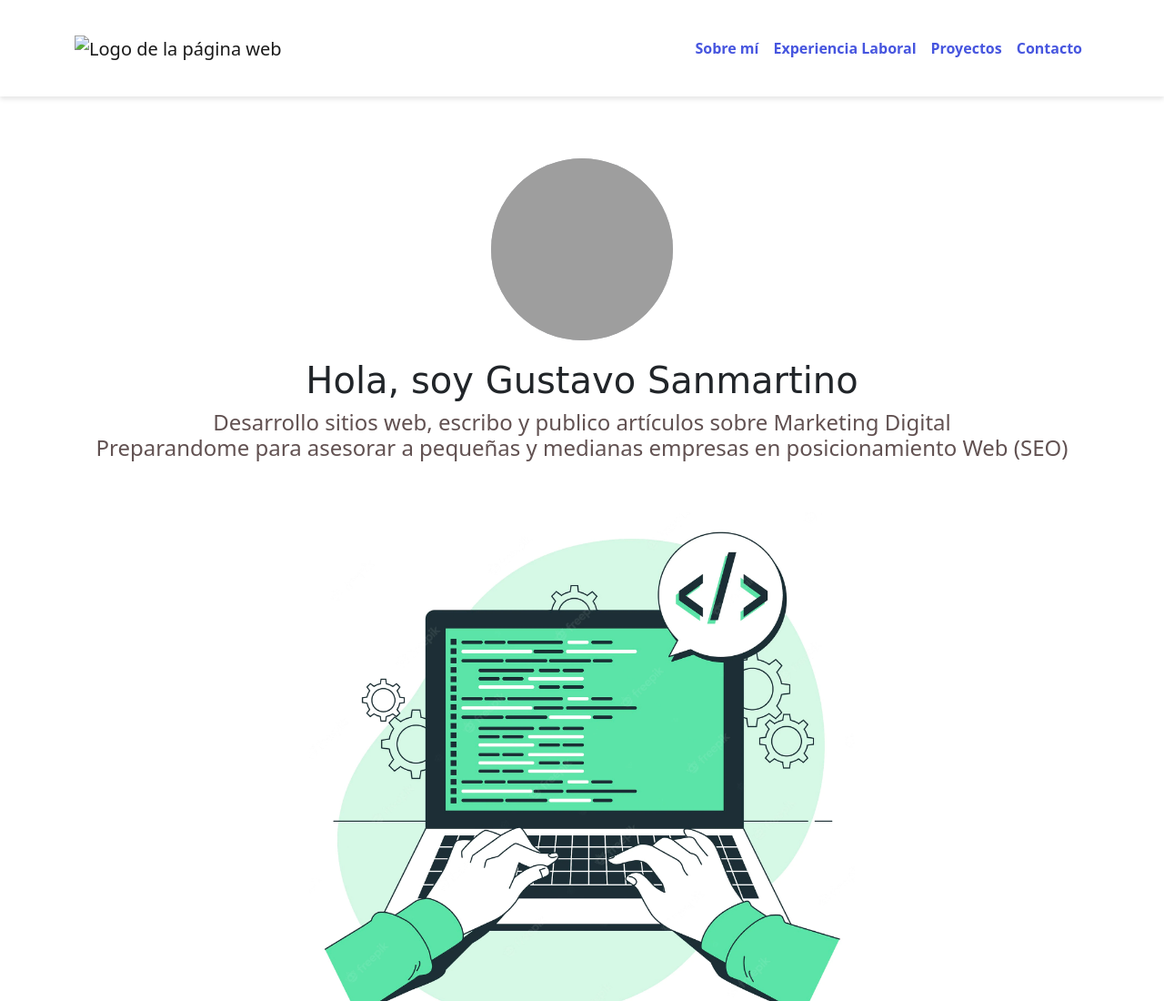
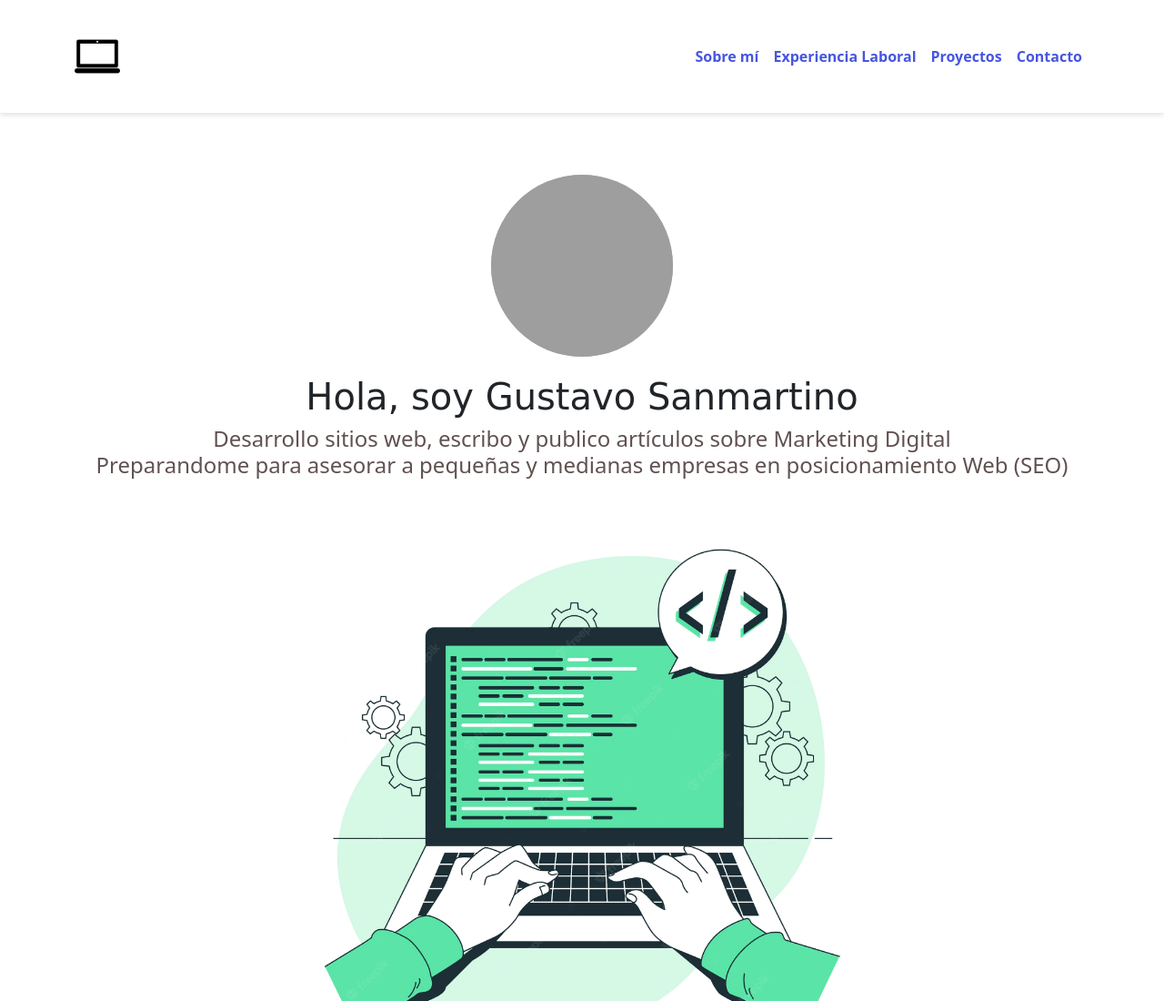
Before and after one commit to Gusta1075/Porfolio-Gustavo-Sanmartino, a plain HTML site: page index.html in a window 1280 px wide. Shown: the top 1100 px of the page at 91% size. Drawn offline with nearby package versions, Linux system fonts and the light colour scheme; grey boxes are pictures that could not be loaded; files whose address does not match are found by name; a web font is replaced by a local one.

Commit message:
Cambio de icono 1

```diff
--- a/index.html
+++ b/index.html
@@ -18,7 +18,7 @@
   <!--Titulo-->
   <title>Gustavo Sanmartino | Desarrollo Web Front-End</title>
   <!--favicon-->
-  <link rel="icon" type="image/x-icon" href="multimedia/iconos/laptop.png">
+  <link rel="icon" type="image/x-icon" href="/Porfolio-Gustavo-Sanmartino/Multimedia/laptop.png">
   <!--CSS-->
   <link rel="stylesheet" href="style.css">
   <!--Google font-->
@@ -42,7 +42,7 @@
       <div class="collapse navbar-collapse" id="navbar-toggler">
         <a class="navbar-brand">
           <!--Aca puedo colocarle una href. y que me lleve hacia algun sitio-->
-          <img src="/multimedia/iconos/laptop.png" width="50" alt="Logo de la página web">
+          <img src="/Porfolio-Gustavo-Sanmartino/Multimedia/laptop.png" width="50" alt="Logo de la página web">
         </a>
         <ul class="navbar-nav d-flex justify-content-center align-items-center">
           <li class="nav-item">
```
